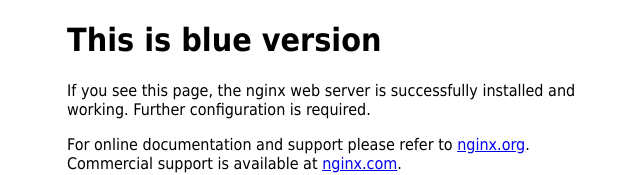
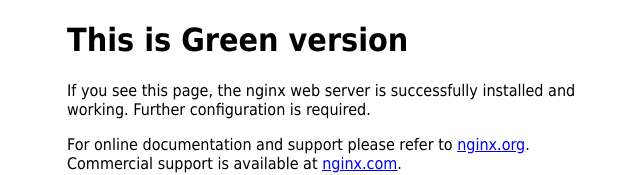
Before and after one commit to karthikcloudfreak1984/aws-challenge, a plain HTML site: page app/static-web/index.html in a window 1280 px wide. Shown: the top 175 px of the page, without its empty margins (293-933 px from the left). Drawn offline with Linux system fonts and the light colour scheme.

Commit message:
Update the app with new changes

```diff
--- a/app/static-web/index.html
+++ b/app/static-web/index.html
@@ -3,7 +3,7 @@
 <!DOCTYPE html>
 <html>
 <head>
-<title>This is Blue version</title>
+<title>This is Green version</title>
 <style>
 html { color-scheme: light dark; }
 body { width: 35em; margin: 0 auto;
@@ -11,7 +11,7 @@ font-family: Tahoma, Verdana, Arial, sans-serif; }
 </style>
 </head>
 <body>
-<h1>This is blue version</h1>
+<h1>This is Green version</h1>
 <p>If you see this page, the nginx web server is successfully installed and
 working. Further configuration is required.</p>
 
```
